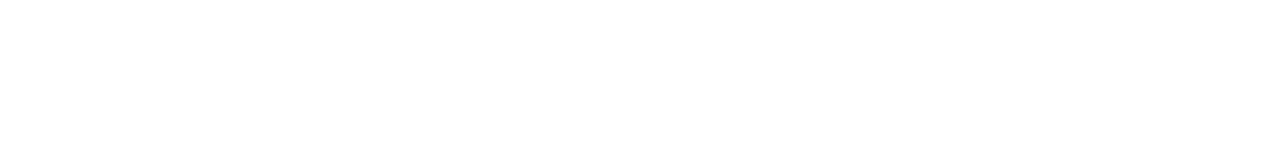
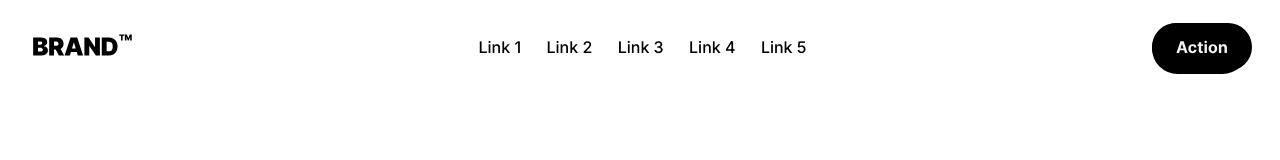
Before and after one commit to mariamnebb/responsive, a plain HTML site: page index.html in a window 1280 px wide. Drawn offline with Linux system fonts and the light colour scheme.

Commit message:
add header

```diff
--- a/css/style.css
+++ b/css/style.css
@@ -0,0 +1,44 @@
+.header {
+    width: 100%;
+    height: 96px;
+    margin: 0 auto;
+    display: flex;
+    padding-left: 32px;
+    padding-right: 32px;
+    justify-content: space-between;
+    align-items: center;
+    position: fixed;
+    top: 0;
+    left: 0;
+    background-color: white;
+}
+
+.ul-cl {
+    display: flex;
+    width: 328px;
+    height: 20px;
+    justify-content: space-between;
+    vertical-align: middle;
+
+}
+
+.text {
+    color: black;
+    font-family: 'Inter', sans-serif;
+    font-weight: 500;
+    font-size: 16px;
+    vertical-align: middle;
+    text-decoration: none;
+}
+
+.body {
+    padding-top: 96px;
+}
+    .header-div{
+        background-color: #000;
+        border-radius: 32px;
+        width : 96px;
+
+
+
+    }
--- a/index.html
+++ b/index.html
@@ -3,13 +3,34 @@
 <head>
     <meta charset="UTF-8">
     <meta name="viewport" content="width=device-width, initial-scale=1.0">
-    <title>Brand responsive</title>
+    <title>responsive</title>
     <link rel="stylesheet" href="css/reset.css">
-    <link rel="stylesheet" href="css/fonts.css">
     <link rel="stylesheet" href="css/style.css">
     <link rel="stylesheet" href="css/media.css">
+    <link rel="preconnect" href="https://fonts.googleapis.com">
+<link rel="preconnect" href="https://fonts.gstatic.com" crossorigin>
+<link href="https://fonts.googleapis.com/css2?family=Cabin&family=Inter:wght@400;500&family=Open+Sans&family=Roboto:wght@700&display=swap" rel="stylesheet">
 </head>
 <body>
+    <header class="header">
+        <a hef="index.html"><img src="image/Logo (Black).svg" alt="">
+
+        </a>
+        <nav>
+            <ul class="ul-cl">
+                <li><a class="text" href="#">Link 1</a></li>
+                <li><a class="text" href="#">Link 2</a></li>
+                <li><a class="text" href="#">Link 3</a></li>
+                <li><a class="text" href="#">Link 4</a></li>
+                <li><a class="text" href="#">Link 5</a></li>
+            </ul>
+        </nav>
+        <div class="header-div"><img src="image/CTA-Button (Black).svg" alt="">
+
+        </div>
+    </header>
+    <!-- section-1 -->
+
 
 </body>
 </html>
```
Also changed, not shown: image/CTA-Button (Black).svg (added), image/Logo (Black).svg (added).
